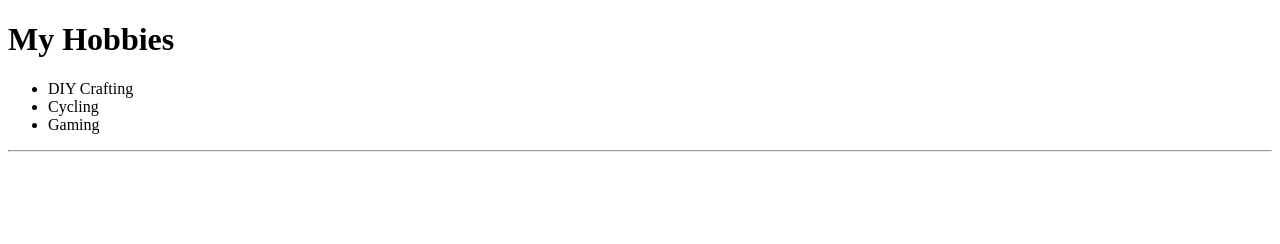
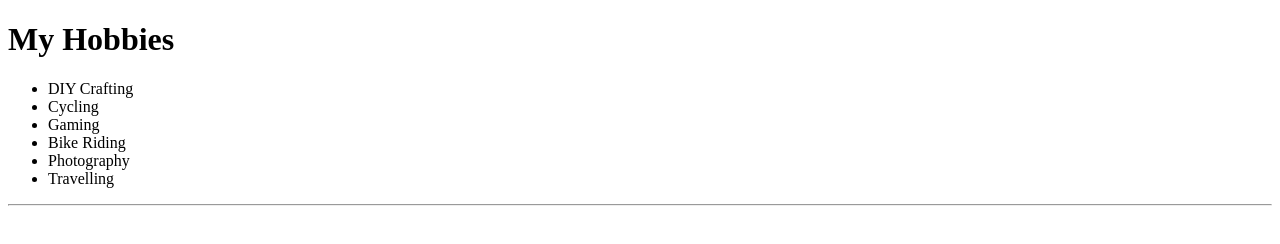
Before and after one commit to GouravSukumar/My-Resume, a plain HTML site: page Other/Hobbies.html in a window 1280 px wide. Drawn offline with Linux system fonts and the light colour scheme.

Commit message:
Hobbies.html

```diff
--- a/Other/Hobbies.html
+++ b/Other/Hobbies.html
@@ -10,6 +10,9 @@
         <li>DIY Crafting</li>
         <li>Cycling</li>
         <li>Gaming</li>
+        <li>Bike Riding</li>
+        <li>Photography</li>
+        <li>Travelling</li>
     </ul>
     <hr />
 </body>
```
